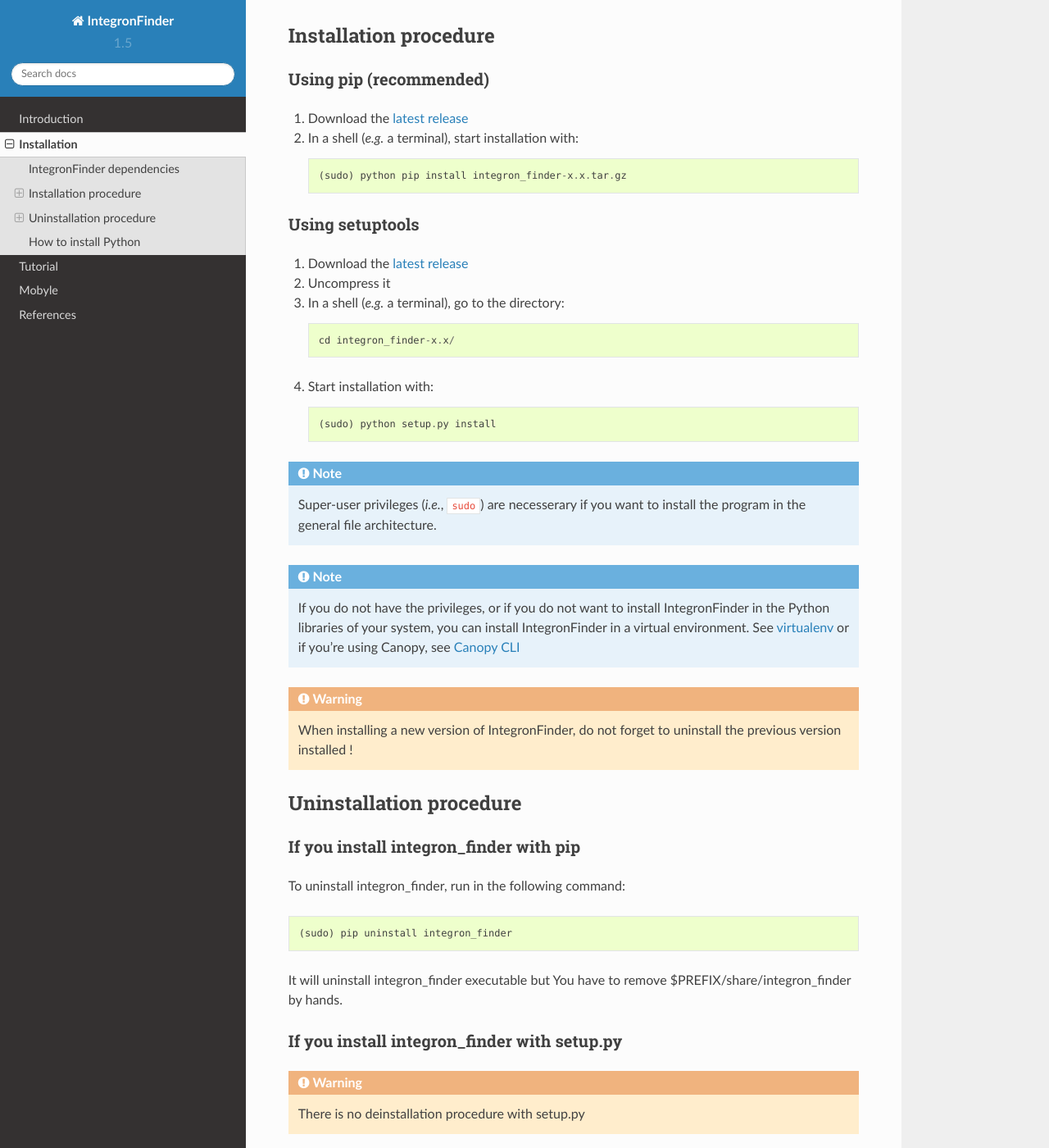
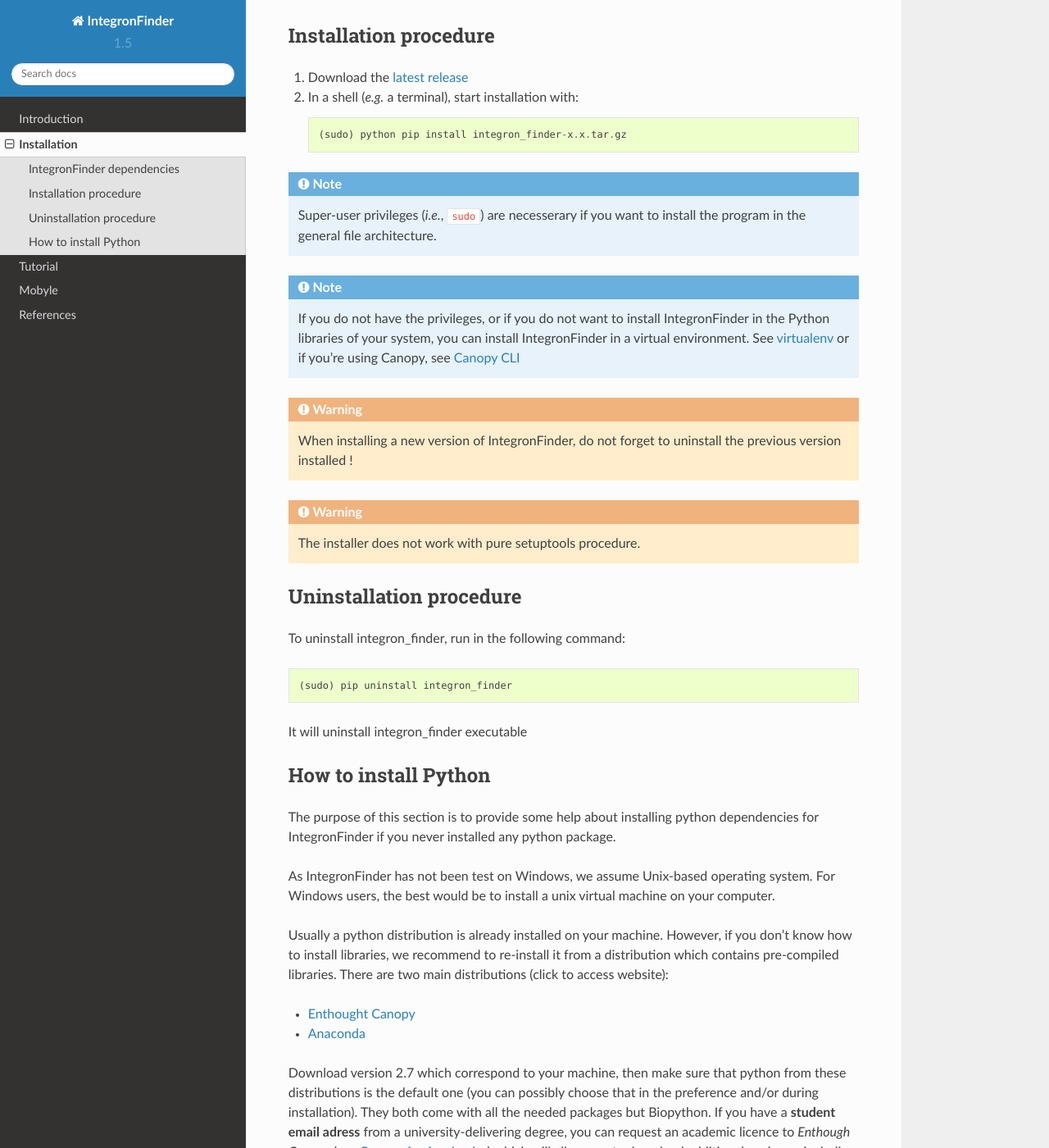
Before and after one commit to gem-pasteur/Integron_Finder, a Sphinx documentation site: the page built from doc/source/installation.rst, in a window 1280 px wide and 1400 px high, scrolled down 731 px. Shown: the whole window at 82% size. Built offline with Sphinx 7.4.7 and the Read the Docs theme 2.0.0, drawn with Linux system fonts in a browser that asks for light colours.

Commit message:
remove documentation on installation with  setuptools
as it does not work.
setuptools does not install data and script in canonical path
so the variables substitution does not work properly.

integron finder is abble to find its data in these circumstances

```diff
--- a/doc/source/installation.rst
+++ b/doc/source/installation.rst
@@ -41,28 +41,10 @@
 Installation procedure
 ======================
 
-Using pip (recommended)
------------------------
-
 1. Download the `latest release`_
 2. In a shell (*e.g.* a terminal), start installation with::
 
     (sudo) python pip install integron_finder-x.x.tar.gz
-
-
-Using setuptools
-----------------
-
-1. Download the `latest release`_
-2. Uncompress it
-3. In a shell (*e.g.* a terminal), go to the directory::
-
-     cd integron_finder-x.x/
-
-4. Start installation with::
-
-      (sudo) python setup.py install
-
 
 .. note::
   Super-user privileges (*i.e.*, ``sudo``) are necesserary if you want to
@@ -78,24 +60,18 @@
   When installing a new version of IntegronFinder, do not forget to uninstall
   the previous version installed !
 
+.. warning::
+    The installer does not work with pure setuptools procedure.
+
+
 Uninstallation procedure
 =========================
-
-If you install integron_finder with pip
----------------------------------------
 
 To uninstall integron_finder, run in the following command::
 
     (sudo) pip uninstall integron_finder
 
 It will uninstall integron_finder executable
-but You have to remove $PREFIX/share/integron_finder by hands.
-
-If you install integron_finder with setup.py
---------------------------------------------
-
-.. warning::
-    There is no deinstallation procedure with setup.py
 
 .. _python_install:
 
```
